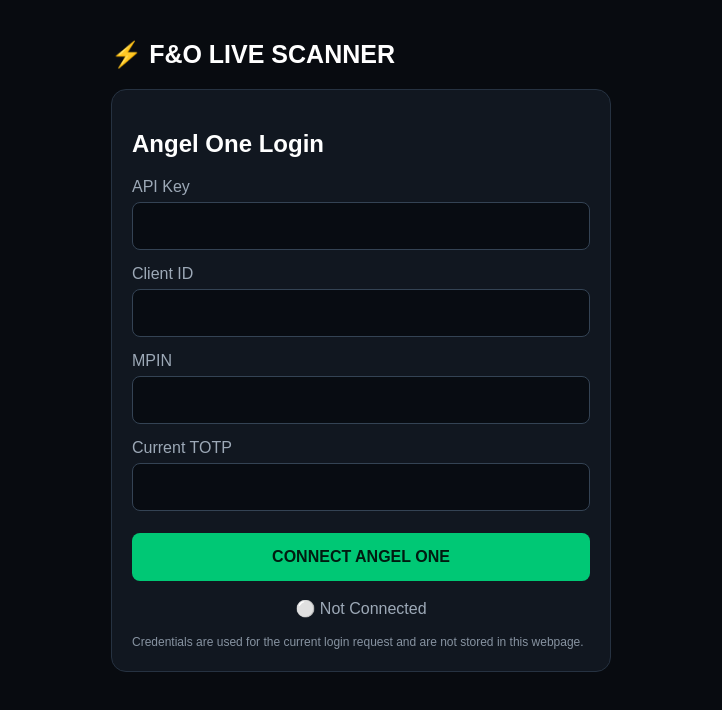
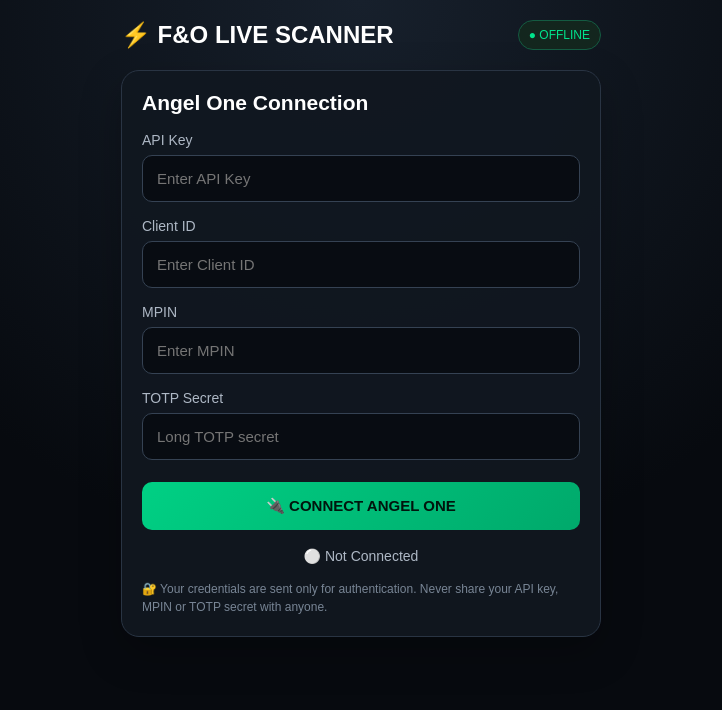
Before and after one commit to cc2132334-lab/fno-live-scanner, a website: page public/index.html in a window 1280 px wide. Shown: the whole page, without its empty margins (279-1001 px from the left). Drawn offline with Linux system fonts and the light colour scheme.

Commit message:
Update index.html

```diff
--- a/public/index.html
+++ b/public/index.html
@@ -1,204 +1,662 @@
 <!DOCTYPE html>
+
 <html lang="en">
+
 <head>
+
 <meta charset="UTF-8">
-<meta name="viewport"
+
+<meta
+  name="viewport"
   content="width=device-width, initial-scale=1.0">
 
-<title>F&O Live Scanner</title>
+<title>
+F&O Live Scanner
+</title>
 
 <style>
-body {
-    margin: 0;
-    background: #080b10;
-    color: white;
-    font-family: Arial, sans-serif;
+
+/* =========================
+   GLOBAL
+========================= */
+
+* {
+  box-sizing: border-box;
 }
 
+body {
+
+  margin: 0;
+
+  background:
+    radial-gradient(
+      circle at top,
+      #17202c,
+      #070a0f 55%
+    );
+
+  color: #ffffff;
+
+  font-family:
+    Arial,
+    Helvetica,
+    sans-serif;
+
+  min-height: 100vh;
+
+}
+
+/* =========================
+   CONTAINER
+========================= */
+
 .container {
-    max-width: 500px;
+
+  width: 100%;
+
+  max-width: 520px;
+
   margin: auto;
+
   padding: 20px;
+
+}
+
+/* =========================
+   HEADER
+========================= */
+
+.header {
+
+  display: flex;
+
+  align-items: center;
+
+  justify-content: space-between;
+
+  margin-bottom: 20px;
+
 }
 
 .logo {
-    font-size: 25px;
-    font-weight: bold;
-    margin: 20px 0;
+
+  font-size: 24px;
+
+  font-weight: 800;
+
+}
+
+.live {
+
+  font-size: 12px;
+
+  padding: 7px 10px;
+
+  border-radius: 20px;
+
+  background: #13261e;
+
+  color: #00e38c;
+
+  border: 1px solid #145b42;
+
+}
+
+/* =========================
+   CARD
+========================= */
+
+.card {
+
+  background:
+    rgba(17, 23, 32, 0.92);
+
+  border:
+    1px solid #293443;
+
+  border-radius: 18px;
+
+  padding: 20px;
+
+  margin-bottom: 18px;
+
+  box-shadow:
+    0 15px 40px
+    rgba(0,0,0,0.25);
+
+}
+
+/* =========================
+   TITLE
+========================= */
+
+.card h2 {
+
+  margin-top: 0;
+
+  font-size: 21px;
+
+}
+
+/* =========================
+   LABEL
+========================= */
+
+label {
+
+  display: block;
+
+  color: #aeb8c5;
+
+  margin-top: 16px;
+
+  margin-bottom: 7px;
+
+  font-size: 14px;
+
+}
+
+/* =========================
+   INPUT
+========================= */
+
+input {
+
+  width: 100%;
+
+  padding: 14px;
+
+  background: #080c12;
+
+  border:
+    1px solid #354253;
+
+  border-radius: 10px;
+
+  color: #ffffff;
+
+  font-size: 15px;
+
+  outline: none;
+
+}
+
+input:focus {
+
+  border-color:
+    #00d084;
+
+}
+
+/* =========================
+   BUTTON
+========================= */
+
+button {
+
+  width: 100%;
+
+  margin-top: 22px;
+
+  padding: 15px;
+
+  border: none;
+
+  border-radius: 10px;
+
+  background:
+    linear-gradient(
+      135deg,
+      #00d084,
+      #00a96b
+    );
+
+  color: #00150d;
+
+  font-weight: 800;
+
+  font-size: 15px;
+
+  cursor: pointer;
+
+}
+
+button:active {
+
+  transform: scale(0.98);
+
+}
+
+/* =========================
+   STATUS
+========================= */
+
+.status {
+
+  text-align: center;
+
+  margin-top: 18px;
+
+  color: #aeb8c5;
+
+  font-size: 14px;
+
+}
+
+/* =========================
+   SECURITY NOTE
+========================= */
+
+.note {
+
+  margin-top: 16px;
+
+  color: #788595;
+
+  font-size: 12px;
+
+  line-height: 18px;
+
+}
+
+/* =========================
+   HIDDEN SCANNER
+========================= */
+
+.scanner {
+
+  display: none;
+
+}
+
+/* =========================
+   MOBILE
+========================= */
+
+@media (max-width: 420px) {
+
+  .container {
+
+    padding: 14px;
+
+  }
+
+  .logo {
+
+    font-size: 21px;
+
   }
 
   .card {
-    background: #111720;
-    border: 1px solid #263241;
-    border-radius: 15px;
-    padding: 20px;
+
+    padding: 17px;
+
   }
 
-label {
-    display: block;
-    color: #9da9b7;
-    margin-top: 15px;
-    margin-bottom: 6px;
 }
 
-input {
-    width: 100%;
-    box-sizing: border-box;
-    padding: 14px;
-    border-radius: 8px;
-    border: 1px solid #344354;
-    background: #080c12;
-    color: white;
-    font-size: 16px;
-}
+</style>
 
-button {
-    width: 100%;
-    padding: 15px;
-    margin-top: 22px;
-    border: 0;
-    border-radius: 8px;
-    background: #00c875;
-    color: #001b10;
-    font-size: 16px;
-    font-weight: bold;
-}
+</head>
 
-#status {
-    text-align: center;
-    margin-top: 18px;
-    color: #9da9b7;
-}
-
-.warning {
-    margin-top: 15px;
-    color: #8793a1;
-    font-size: 12px;
-    line-height: 18px;
-}
-</style>
-</head>
 
 <body>
 
+
 <div class="container">
 
+
+  <!-- HEADER -->
+
+  <div class="header">
+
     <div class="logo">
+
       ⚡ F&O LIVE SCANNER
+
     </div>
+
+    <div class="live">
+
+      ● OFFLINE
+
+    </div>
+
+  </div>
+
+
+  <!-- LOGIN CARD -->
 
   <div class="card">
 
-        <h2>Angel One Login</h2>
+    <h2>
 
-        <label>API Key</label>
+      Angel One Connection
+
+    </h2>
+
+
+    <!-- API KEY -->
+
+    <label>
+
+      API Key
+
+    </label>
+
     <input
+
       id="apiKey"
+
       type="password"
-            autocomplete="off">
 
-        <label>Client ID</label>
+      autocomplete="off"
+
+      placeholder="Enter API Key">
+
+
+    <!-- CLIENT ID -->
+
+    <label>
+
+      Client ID
+
+    </label>
+
     <input
+
       id="clientCode"
-            autocomplete="off">
 
-        <label>MPIN</label>
+      type="text"
+
+      autocomplete="off"
+
+      placeholder="Enter Client ID">
+
+
+    <!-- MPIN -->
+
+    <label>
+
+      MPIN
+
+    </label>
+
     <input
+
       id="mpin"
+
       type="password"
+
       inputmode="numeric"
-            autocomplete="off">
 
-        <label>Current TOTP</label>
+      autocomplete="off"
+
+      placeholder="Enter MPIN">
+
+
+    <!-- TOTP SECRET -->
+
+    <label>
+
+      TOTP Secret
+
+    </label>
+
     <input
-            id="totp"
+
+      id="totpSecret"
+
       type="password"
-            inputmode="numeric"
-            maxlength="6"
-            autocomplete="one-time-code">
 
-        <button onclick="connectAngel()">
-            CONNECT ANGEL ONE
+      autocomplete="off"
+
+      placeholder="Long TOTP secret">
+
+
+    <!-- CONNECT -->
+
+    <button
+      onclick="connectAngel()">
+
+      🔌 CONNECT ANGEL ONE
+
     </button>
 
-        <div id="status">
+
+    <!-- STATUS -->
+
+    <div
+      id="status"
+      class="status">
+
       ⚪ Not Connected
+
     </div>
 
-        <div class="warning">
-            Credentials are used for the current login request
-            and are not stored in this webpage.
+
+    <div class="note">
+
+      🔐 Your credentials are sent only for
+      authentication. Never share your API
+      key, MPIN or TOTP secret with anyone.
+
+    </div>
+
+  </div>
+
+
+  <!-- SCANNER -->
+
+  <div
+    id="scanner"
+    class="scanner">
+
+    <div class="card">
+
+      <h2>
+
+        🔥 OI Gainers
+
+      </h2>
+
+      <div id="oiGainers">
+
+        Waiting for live data...
+
+      </div>
+
+    </div>
+
+
+    <div class="card">
+
+      <h2>
+
+        🔻 OI Losers
+
+      </h2>
+
+      <div id="oiLosers">
+
+        Waiting for live data...
+
+      </div>
+
+    </div>
+
+
+    <div class="card">
+
+      <h2>
+
+        🚀 Volume Gainers
+
+      </h2>
+
+      <div id="volumeGainers">
+
+        Waiting for live data...
+
       </div>
 
     </div>
 
   </div>
 
+
+</div>
+
+
 <script>
+
+/* =========================
+   ANGEL ONE CONNECT
+========================= */
 
 async function connectAngel() {
 
-    const status = document.getElementById("status");
+  const status =
+    document.getElementById("status");
 
   const apiKey =
-        document.getElementById("apiKey").value.trim();
+    document
+      .getElementById("apiKey")
+      .value
+      .trim();
 
   const clientCode =
-        document.getElementById("clientCode").value.trim();
+    document
+      .getElementById("clientCode")
+      .value
+      .trim();
 
   const mpin =
-        document.getElementById("mpin").value.trim();
+    document
+      .getElementById("mpin")
+      .value
+      .trim();
 
-    const totp =
-        document.getElementById("totp").value.trim();
+  const totpSecret =
+    document
+      .getElementById("totpSecret")
+      .value
+      .trim();
 
-    if (!apiKey || !clientCode || !mpin || !totp) {
-        status.innerText = "🔴 Fill all fields";
+
+  /* Validation */
+
+  if (
+    !apiKey ||
+    !clientCode ||
+    !mpin ||
+    !totpSecret
+  ) {
+
+    status.innerText =
+      "🔴 Please fill all fields";
+
     return;
+
   }
 
-    status.innerText = "🟡 Connecting...";
+
+  status.innerText =
+    "🟡 Connecting to Angel One...";
+
 
   try {
 
-        const response = await fetch("/api/login", {
+    const response =
+      await fetch(
+        "/api/login",
+        {
+
           method: "POST",
+
           headers: {
-                "Content-Type": "application/json"
+            "Content-Type":
+              "application/json"
           },
-            body: JSON.stringify({
+
+          body:
+            JSON.stringify({
+
+              apiKey:
                 apiKey,
+
+              clientCode:
                 clientCode,
+
+              mpin:
                 mpin,
-                totp
+
+              totpSecret:
+                totpSecret
+
             })
-        });
 
-        const data = await response.json();
+        }
+      );
+
+
+    const data =
+      await response.json();
+
 
     if (data.success) {
 
       status.innerText =
         "🟢 Angel One Connected";
 
-            // Remove sensitive values from form
-            document.getElementById("mpin").value = "";
-            document.getElementById("totp").value = "";
+      document
+        .querySelector(".live")
+        .innerText =
+        "● CONNECTED";
 
-        } else {
+      document
+        .getElementById("scanner")
+        .style.display =
+        "block";
+
+
+      /* Clear sensitive fields */
+
+      document
+        .getElementById("mpin")
+        .value = "";
+
+      document
+        .getElementById("totpSecret")
+        .value = "";
+
+    }
+
+    else {
 
       status.innerText =
-                "🔴 " + (data.message || "Login failed");
+        "🔴 " +
+        (data.message ||
+         "Angel One login failed");
+
     }
 
-    } catch (error) {
+  }
+
+  catch (error) {
+
+    console.error(error);
 
     status.innerText =
       "🔴 Server connection failed";
+
   }
+
 }
 
 </script>
 
+
 </body>
+
 </html>
```
Lines whose indentation alone changed are shown as unchanged.
